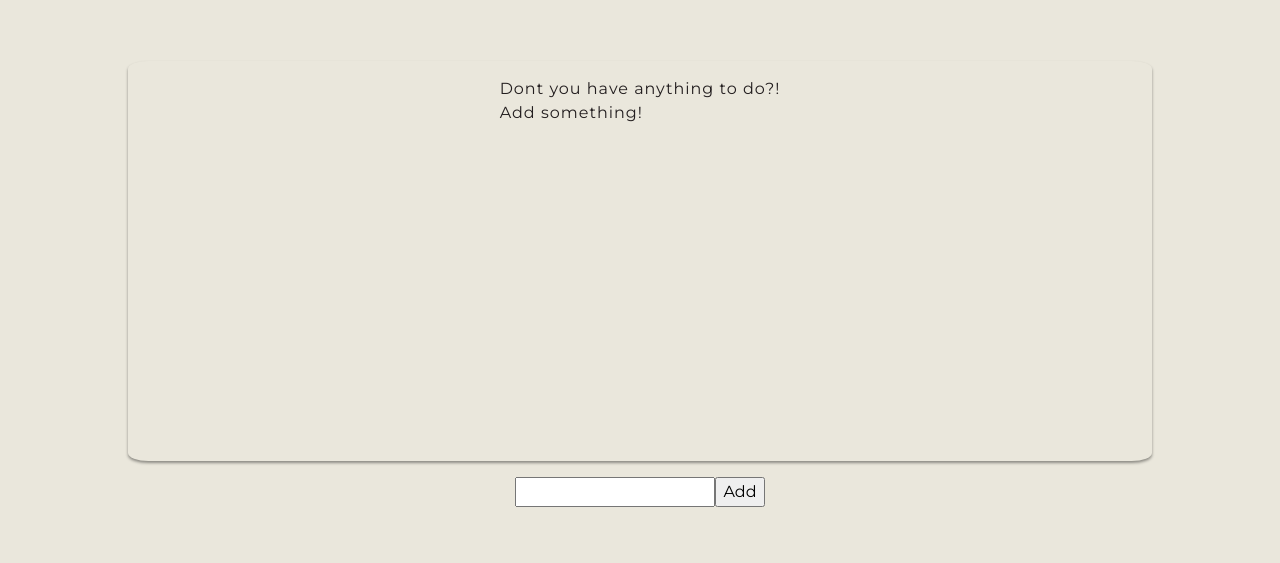
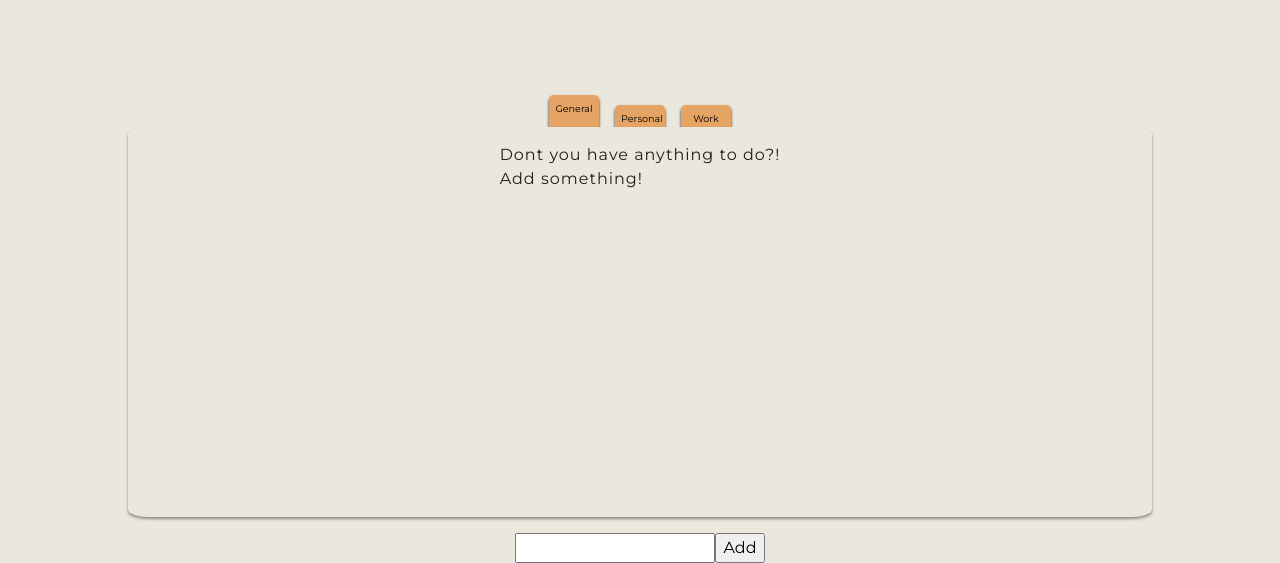
Before and after one commit to Medieinstitutet/fed22d-js-grundkurs-2-todo-Redicholas, a website built with Vite: page index.html in a window 1280 px wide. Shown: the part 237-800 px from the top of the page. Built offline with nearby package versions, Linux system fonts and the light colour scheme.

Commit message:
Changed menu to category tabs

```diff
--- a/src/style/style.scss
+++ b/src/style/style.scss
@@ -94,22 +94,24 @@ main {
   }
 
   .menu {
-    height: 300px;
     display: flex;
-    flex-direction: column;
-    padding: 1rem;
-    padding-top: 5rem;
-    position: absolute;
-    left: -100px;
-    top: 20px;
+    flex-direction: row;
+    position: relative;
+    top: 100px;
+
+    .selected {
+      position: relative;
+      bottom: 10px;
+    }
 
     button {
       height: 50px;
       width: 50px;
       border-radius: 10%;
       border: none;
-      background: #957554;
+      background: #e5a463;
       margin: 0.5rem;
+      padding-bottom: 1.5rem;
       box-shadow: 0 2px 3px #231e1f;
       font-size: 0.6rem;
     }
@@ -121,6 +123,7 @@ main {
   }
 
   .list {
+    background: #eae7dc;
     margin-top: 4rem;
     width: 80vw;
     height: 50vh;
@@ -132,6 +135,8 @@ main {
     align-items: center;
     border-radius: 2%;
     box-shadow: 0 2px 3px #00000066;
+    position: relative;
+    z-index: 5;
 
     .list-whole {
       width: 100%;
```
